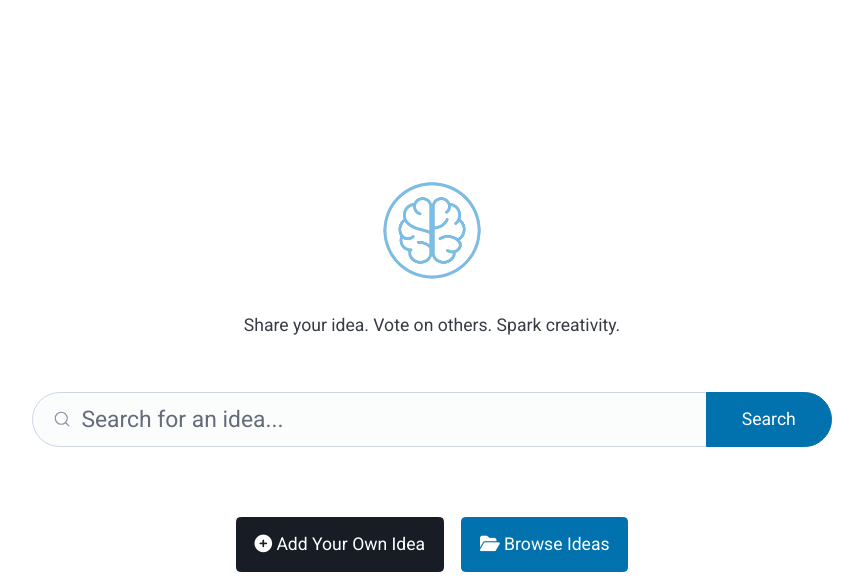
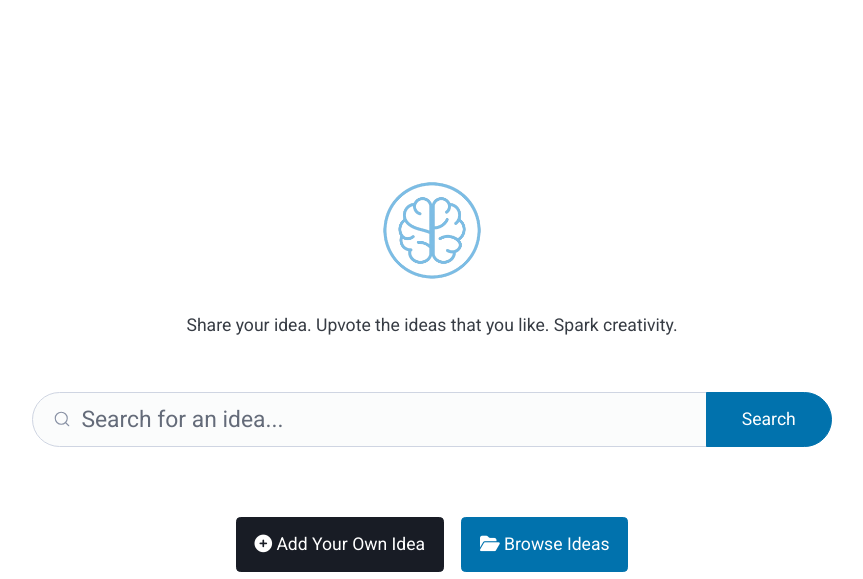
Before and after one commit to nodes-ro/ideas, a Flask app: page / in a window 1280 px wide. Shown: the top 579 px of the page, without its empty margins (208-1071 px from the left). Run offline with Flask 3, Linux system fonts and the light colour scheme; some libraries are stand-ins or nearby versions.

Commit message:
update index

```diff
--- a/templates/index.html
+++ b/templates/index.html
@@ -160,7 +160,7 @@ ul.flashes li.flash-warning {
 </h1>
 
 
-<p>Share your idea. Vote on others. Spark creativity.</p>
+<p>Share your idea. Upvote the ideas that you like. Spark creativity.</p>
 
 <form action="/search" class="search-form" method="get" role="search">
     <input type="hidden" name="csrf_token" value="{{ csrf_token() }}">
```
